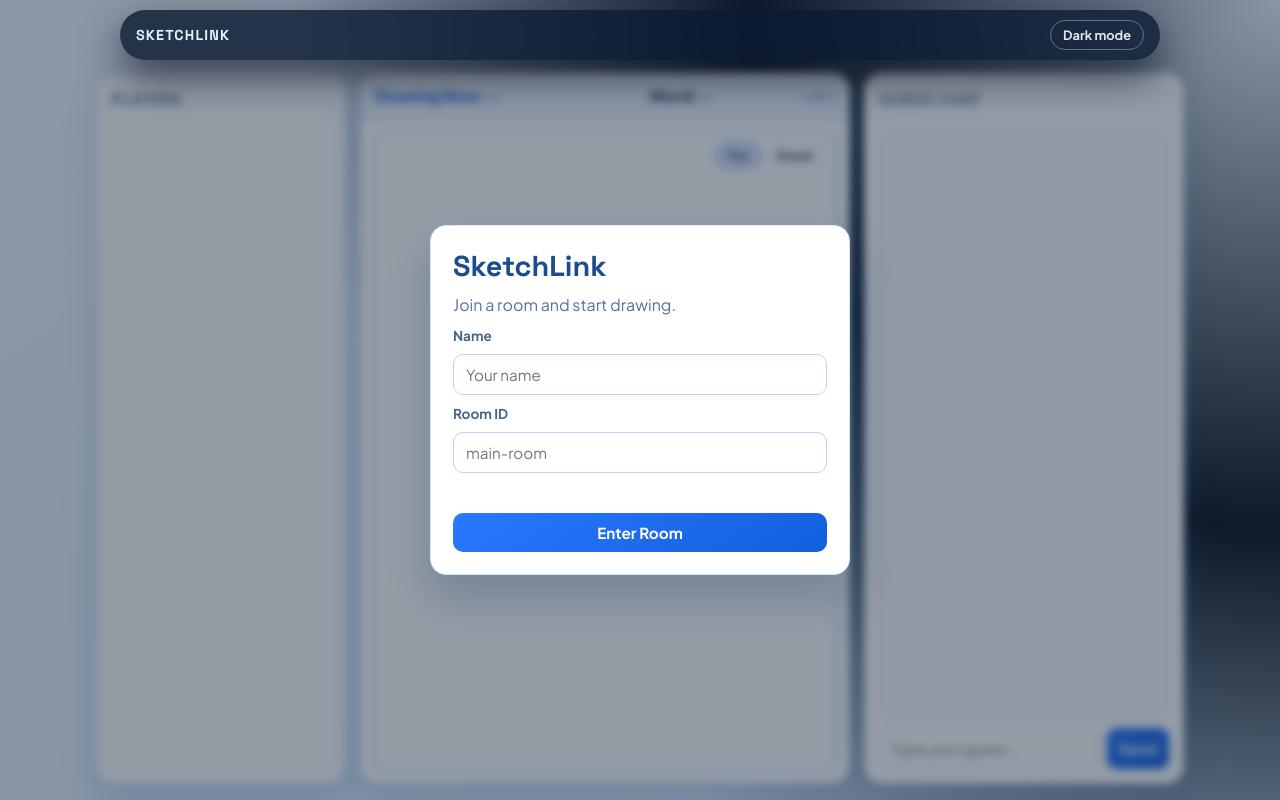
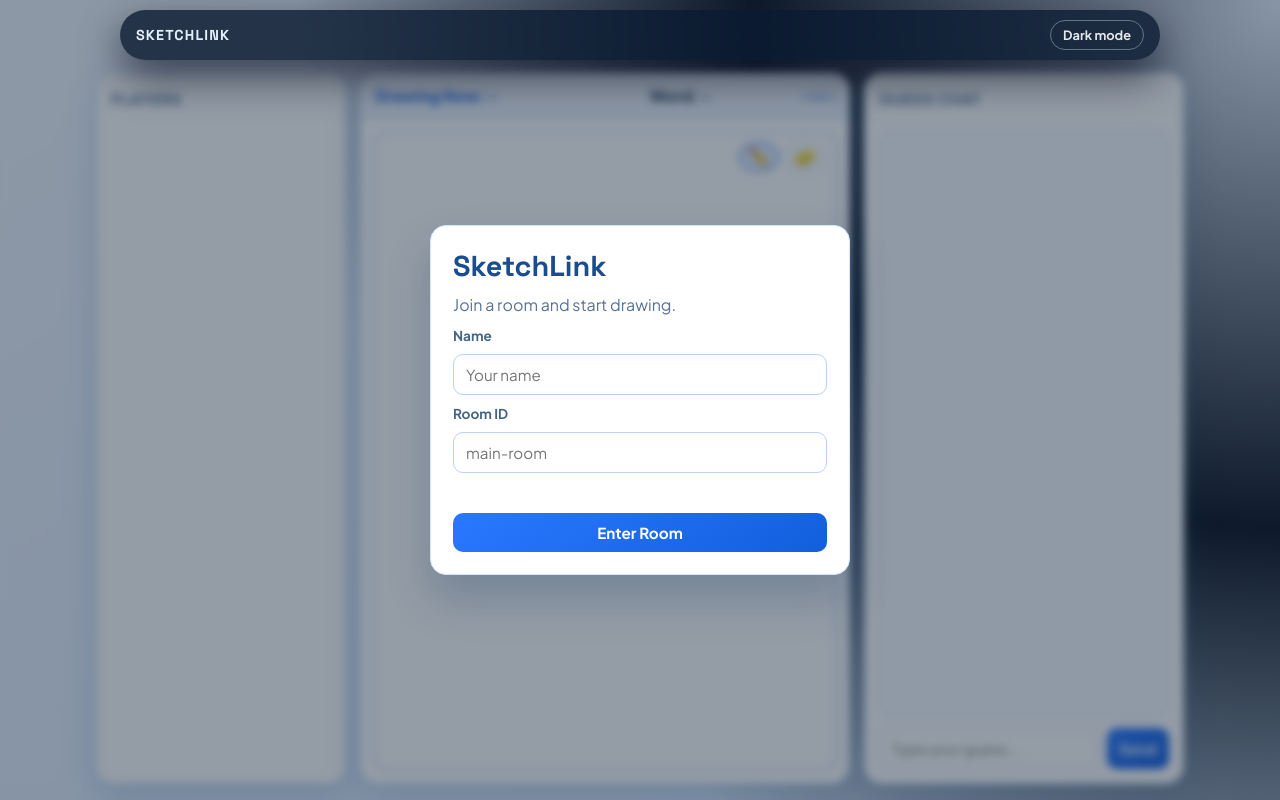
Before and after one commit to ShiyadChathoth/SketchLink, a website: page index.html in a window 1280 px wide. Drawn offline with nearby package versions, Linux system fonts and the light colour scheme.

Commit message:
Use icon buttons for pen and eraser

```diff
--- a/index.html
+++ b/index.html
@@ -55,8 +55,12 @@
         </header>
         <div class="canvas-wrap">
           <div class="canvas-toolbar">
-            <button id="penTool" class="tool-button" type="button">Pen</button>
-            <button id="eraserTool" class="tool-button" type="button">Eraser</button>
+            <button id="penTool" class="tool-button" type="button" aria-label="Pen tool">
+              <span class="tool-icon">✏️</span>
+            </button>
+            <button id="eraserTool" class="tool-button" type="button" aria-label="Eraser tool">
+              <span class="tool-icon">🧽</span>
+            </button>
           </div>
           <canvas id="board"></canvas>
         </div>
--- a/style.css
+++ b/style.css
@@ -320,12 +320,21 @@ body.dark-mode .round-header {
 
 .tool-button {
   border-radius: 999px;
-  padding: 4px 10px;
-  font-size: 0.75rem;
+  padding: 4px 8px;
+  font-size: 0.85rem;
   border: 1px solid #cbd5f5;
   background: rgba(255, 255, 255, 0.92);
   color: #1f2937;
   cursor: pointer;
+  display: inline-flex;
+  align-items: center;
+  justify-content: center;
+}
+
+.tool-icon {
+  display: block;
+  font-size: 1.1rem;
+  line-height: 1;
 }
 
 .tool-button.active {
```
